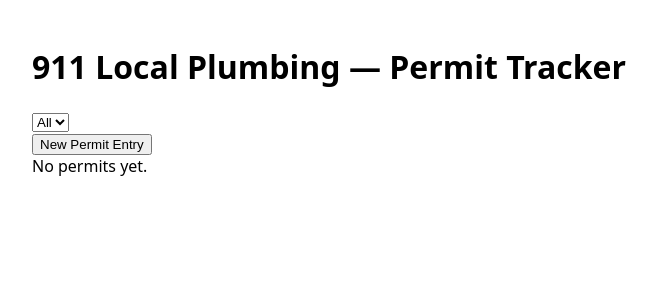
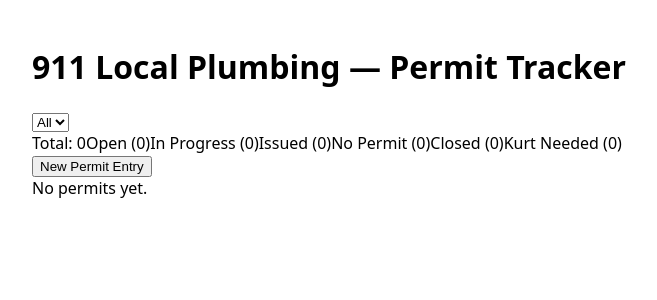
Before and after one commit to rhyanalmeida/911localplumbing, a React (Vite) app: page / in a window 1280 px wide. Shown: the top 300 px of the page, without its empty margins (8-665 px from the left). Built offline with nearby package versions, Linux system fonts and the light colour scheme.

Commit message:
feat(status-summary): render per-status pill counts scoped to company filter

```diff
--- a/src/components/StatusSummary.tsx
+++ b/src/components/StatusSummary.tsx
@@ -1,8 +1,45 @@
-// Stub — unit 15 finalizes.
+import { STATUSES } from "../constants/statuses";
+import { usePermits } from "../hooks/usePermits";
+
 export interface StatusSummaryProps {
   company: string;
 }
 
-export function StatusSummary(_props: StatusSummaryProps) {
-  return <div className="status-summary"></div>;
+export function StatusSummary(props: StatusSummaryProps) {
+  const { data, isLoading } = usePermits({
+    company: props.company === "All" ? undefined : props.company,
+  });
+
+  if (isLoading) {
+    return (
+      <div className="status-summary">
+        <span className="status-summary__total">Total: —</span>
+        {STATUSES.map((status) => (
+          <span
+            key={status}
+            className="status-summary__pill status-summary__pill--skeleton"
+          >
+            {status} (—)
+          </span>
+        ))}
+      </div>
+    );
+  }
+
+  const permits = data ?? [];
+  const counts = new Map<string, number>(STATUSES.map((s) => [s, 0]));
+  for (const permit of permits) {
+    counts.set(permit.status, (counts.get(permit.status) ?? 0) + 1);
+  }
+
+  return (
+    <div className="status-summary">
+      <span className="status-summary__total">Total: {permits.length}</span>
+      {STATUSES.map((status) => (
+        <span key={status} className="status-summary__pill">
+          {status} ({counts.get(status) ?? 0})
+        </span>
+      ))}
+    </div>
+  );
 }
```
